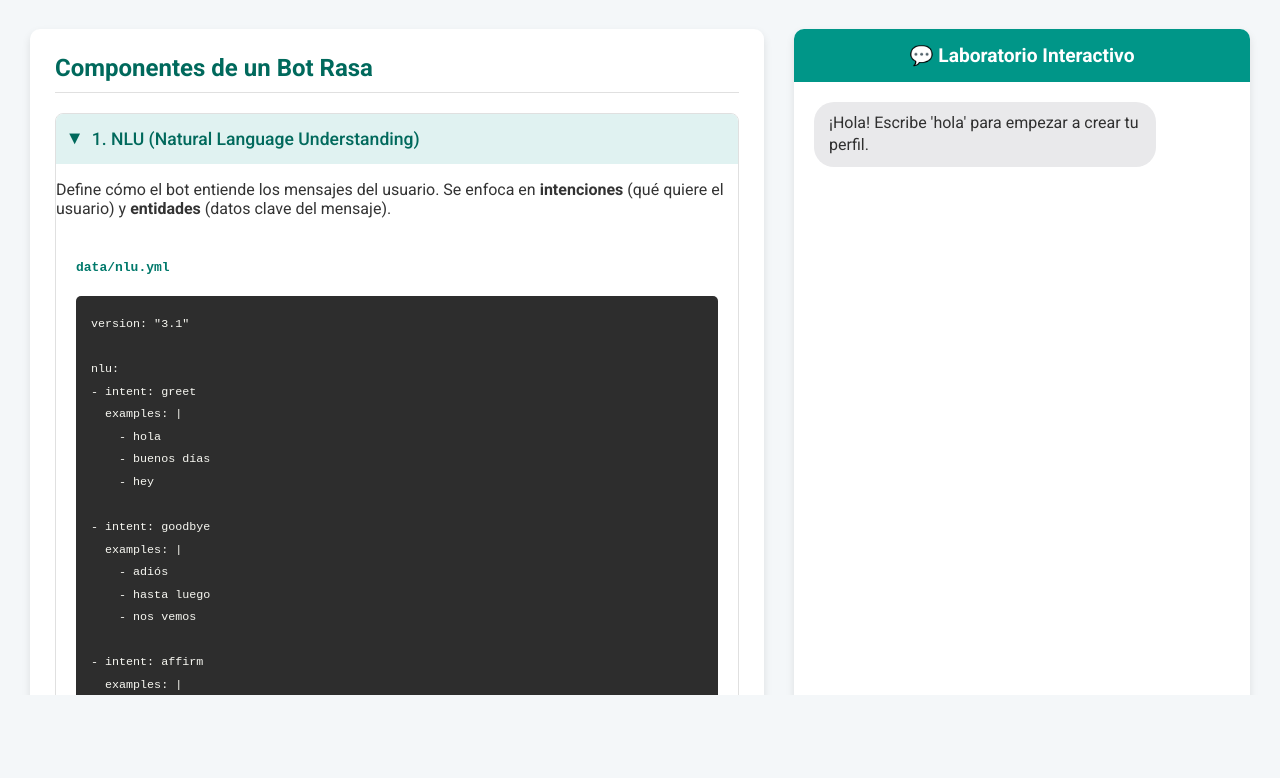
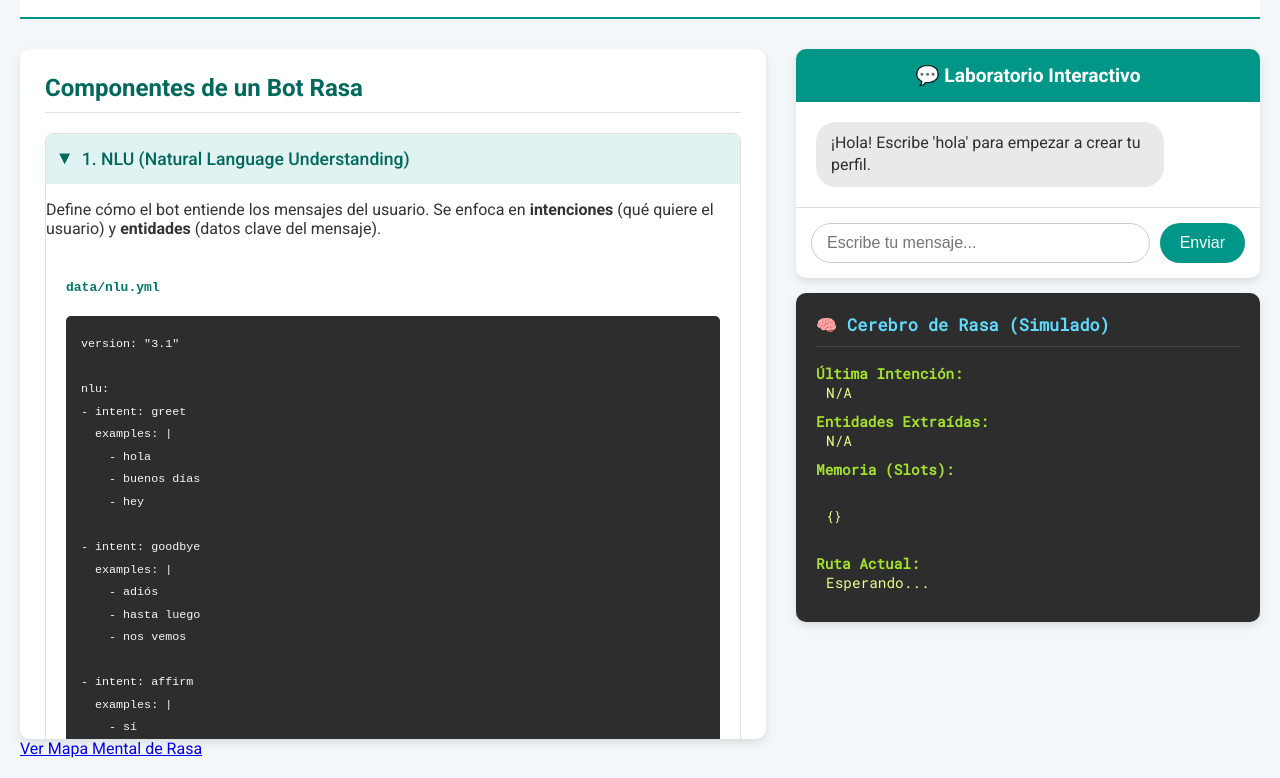
Before and after one commit to JohnBel807/dialogo_rasa, a plain HTML site: page index.html in a window 1280 px wide. Shown: the part 105-883 px from the top of the page. Before the commit the page ends 800 px from the top, so only its background shows below. Drawn offline with Linux system fonts and the light colour scheme.

Commit message:
Refactor global styles and layout adjustments
Restores default scroll behavior and adjusts layout properties.

```diff
--- a/style.css
+++ b/style.css
@@ -5,13 +5,13 @@
     font-family: 'Roboto', sans-serif;
     background-color: #f4f7f9;
     color: #333;
-    overflow: hidden;
-    height: 100vh;
+    /* CAMBIO: Se restaura el comportamiento de scroll por defecto */
+    overflow-x: hidden; /* Evitamos scroll horizontal, que suele ser indeseable */
 }
 
+/* Se eliminan las propiedades flex del body */
 body {
-    display: flex;
-    flex-direction: column;
+    padding: 20px; /* Añadimos un poco de padding al body para que no esté pegado a los bordes */
 }
 
 header {
@@ -19,7 +19,7 @@
     text-align: center;
     padding: 20px;
     border-bottom: 2px solid #009688;
-    flex-shrink: 0;
+    margin-bottom: 30px; /* Añadimos margen para separar del contenido */
 }
 
 header h1 {
@@ -34,13 +34,11 @@
 
 /* --- CONTENEDOR PRINCIPAL (FLEXBOX) --- */
 .container {
-    flex-grow: 1;
     display: flex;
     gap: 30px;
     max-width: 1600px;
-    padding: 30px;
-    box-sizing: border-box;
-    width: 100%;
+    margin: 0 auto; /* Centramos el contenedor */
+    /* CAMBIO: Se elimina flex-grow y height. El contenedor ahora mide según su contenido. */
 }
 
 /* --- PANEL DE DOCUMENTACIÓN (IZQUIERDA) --- */
@@ -50,10 +48,10 @@
     padding: 25px;
     border-radius: 10px;
     box-shadow: 0 4px 8px rgba(0,0,0,0.1);
+    /* Este panel seguirá teniendo su propio scroll si el contenido es muy largo */
     overflow-y: auto;
-    /* CLAVE: Permite que este item flexible se encoja por debajo de su tamaño de contenido si es necesario,
-       lo cual es crucial para que `overflow-y: auto` funcione correctamente dentro de un contenedor flexible. */
-    min-height: 0;
+    /* Limitamos la altura máxima para que el scroll interno tenga sentido */
+    max-height: 80vh;
 }
 
 .documentation h2 {
@@ -118,15 +116,12 @@
     line-height: 1.5;
 }
 
-/* --- PANEL INTERACTIVO (DERECHA) - CAMBIO CLAVE AQUÍ --- */
+/* --- PANEL INTERACTIVO (DERECHA) --- */
 .interactive-panel {
     flex: 2;
     display: flex;
     flex-direction: column;
     gap: 15px;
-    /* CAMBIO IMPORTANTE: Se elimina 'height: 100%'.
-       Permitimos que el contenedor flexible principal (.container) controle la altura,
-       y que los hijos (.chat-container y .debug-panel) la distribuyan entre ellos. */
 }
 
 .chat-container {
@@ -136,10 +131,9 @@
     border-radius: 10px;
     box-shadow: 0 4px 8px rgba(0,0,0,0.1);
     overflow: hidden;
-    /* CLAVE: Hace que el contenedor del chat crezca para ocupar todo el espacio vertical disponible. */
-    flex-grow: 1;
-    /* CLAVE: Igual que en la documentación, ayuda a que el scroll interno funcione bien. */
-    min-height: 0;
+    /* CAMBIO: Se eliminan flex-grow y min-height. El contenedor ahora se ajusta a su contenido. */
+    /* Limitamos la altura máxima para que el scroll interno del chat funcione */
+    max-height: 500px;
 }
 
 .chat-header {
@@ -147,7 +141,6 @@
     color: white;
     padding: 15px;
     text-align: center;
-    flex-shrink: 0; /* El encabezado no debe encogerse */
 }
 
 .chat-header h2 {
@@ -156,9 +149,9 @@
 }
 
 #chat-window {
-    flex-grow: 1;
+    flex-grow: 1; /* El área de mensajes sigue creciendo para llenar el espacio */
     padding: 20px;
-    overflow-y: auto;
+    overflow-y: auto; /* El scroll se activará aquí si los mensajes exceden la altura */
     display: flex;
     flex-direction: column;
     gap: 10px;
@@ -194,7 +187,6 @@
     display: flex;
     padding: 15px;
     border-top: 1px solid #ddd;
-    flex-shrink: 0; /* El área de entrada no debe encogerse */
 }
 
 #user-input {
@@ -231,8 +223,6 @@
     box-shadow: 0 4px 8px rgba(0,0,0,0.1);
     font-family: 'Roboto Mono', monospace;
     font-size: 0.9em;
-    /* El panel de depuración mantendrá su tamaño y no crecerá */
-    flex-shrink: 0;
 }
 
 .debug-panel h3 {
```
